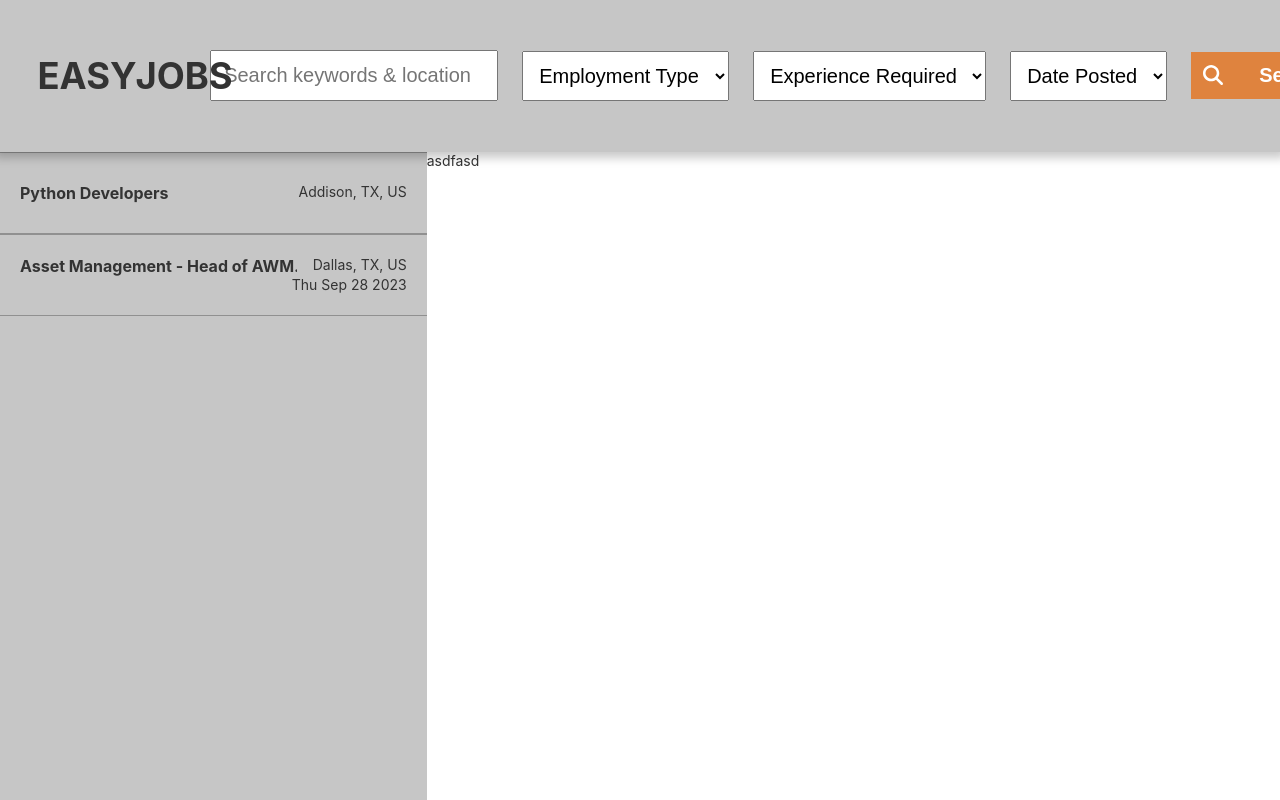
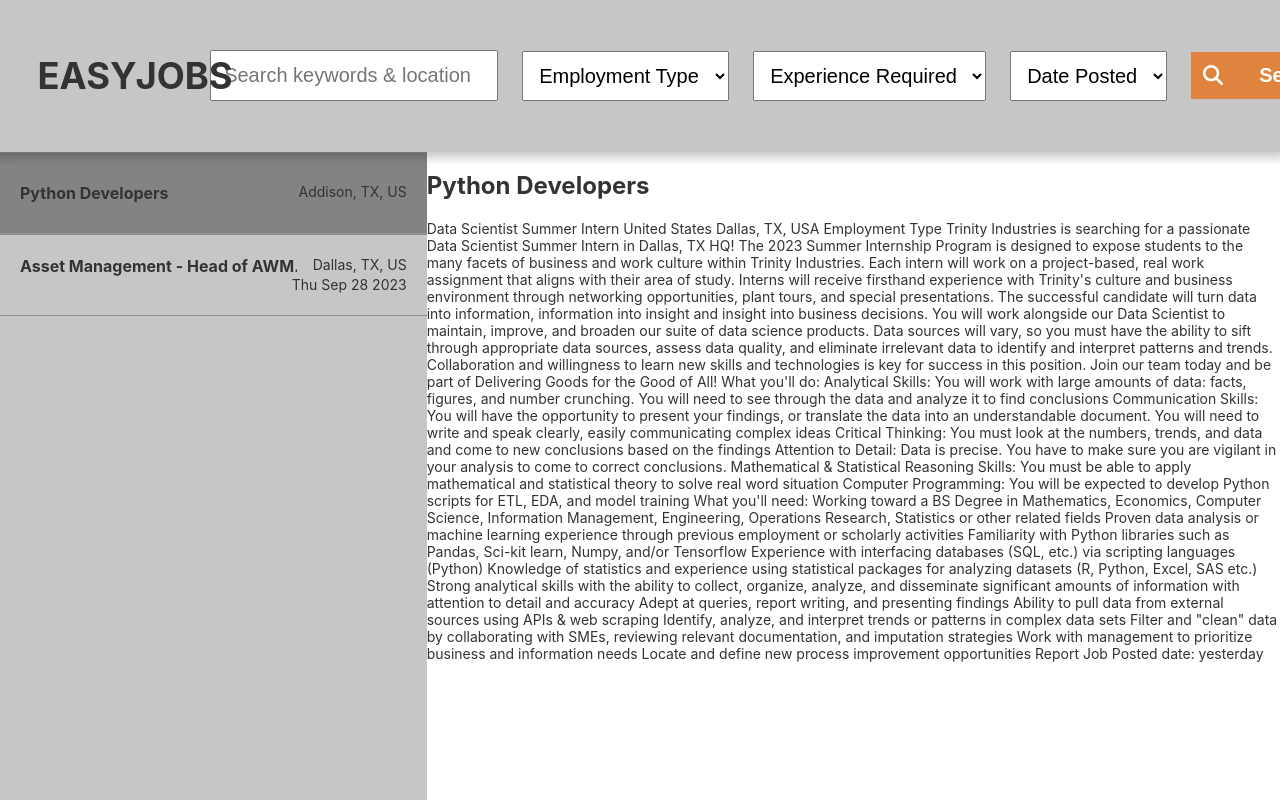
Before and after one commit to nekopudding/easy-jobs, an Angular app: page / in a window 1280 px wide. Shown: the top 800 px of the page. Built offline with nearby package versions, Linux system fonts and the light colour scheme.

Commit message:
display post title, description

```diff
--- a/src/app/components/molecules/post-preview/post-preview.component.ts
+++ b/src/app/components/molecules/post-preview/post-preview.component.ts
@@ -27,6 +27,7 @@ export class PostPreviewComponent {
   }
 
   ngOnInit() {
+    this.selected = this.index === 0;
     this.job_title = this.post.job_title.length > 30 ? this.post.job_title.slice(0, 30) + '...' : this.post.job_title
     this.job_employer_name = this.post.job_employer_name
     this.job_location = this.post.job_city ? `${this.post.job_city}, ${this.post.job_state}, ${this.post.job_country}` : ''
--- a/src/app/components/post/post.component.html
+++ b/src/app/components/post/post.component.html
@@ -1 +1,4 @@
-asdfasd
+<div *ngIf="postList && postList[selected]">
+  <h2>{{postList[selected].job_title}}</h2>
+  <p>{{postList[selected].job_description}}</p>
+</div>
--- a/src/app/components/post/post.component.ts
+++ b/src/app/components/post/post.component.ts
@@ -1,4 +1,8 @@
 import { Component } from '@angular/core';
+import { Subscription } from 'rxjs';
+
+import { JobSearchService } from 'src/app/services/job-search.service';
+import { UiService } from 'src/app/services/ui.service';
 
 @Component({
   selector: 'app-post',
@@ -6,5 +10,19 @@ import { Component } from '@angular/core';
   styleUrls: ['./post.component.scss']
 })
 export class PostComponent {
+  postList: any[] = [];
+  postListSubscription: Subscription;
+  selected: number = 0;
+  selectedSubscription: Subscription;
 
+  constructor(private jobSearchService: JobSearchService, private uiService: UiService) {
+    this.postListSubscription = this.jobSearchService.onJobListChange().subscribe((data) => {
+      this.postList = data
+    });
+
+    this.selectedSubscription = this.uiService.onSelectPost().subscribe((data) => {
+      this.selected = <number>data;
+    });
+  }
+  ngOnInit() {}
 }
--- a/src/app/services/ui.service.ts
+++ b/src/app/services/ui.service.ts
@@ -1,12 +1,12 @@
 import { Injectable } from '@angular/core';
-import { Subject, Observable } from 'rxjs';
+import { BehaviorSubject, Observable } from 'rxjs';
 
 @Injectable({
   providedIn: 'root'
 })
 export class UiService {
   selectedPost: Number = 0;
-  private selectedSubject = new Subject<any>();
+  private selectedSubject = new BehaviorSubject<any>(0);
 
   constructor() { }
 
```
